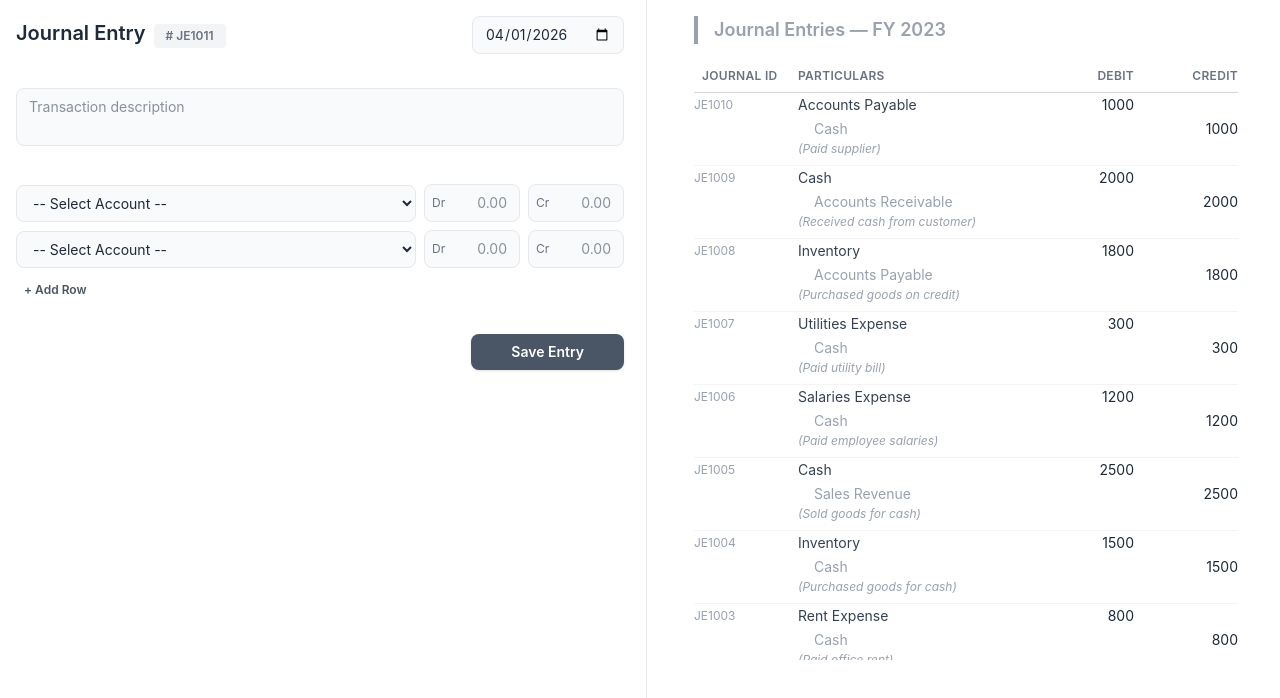
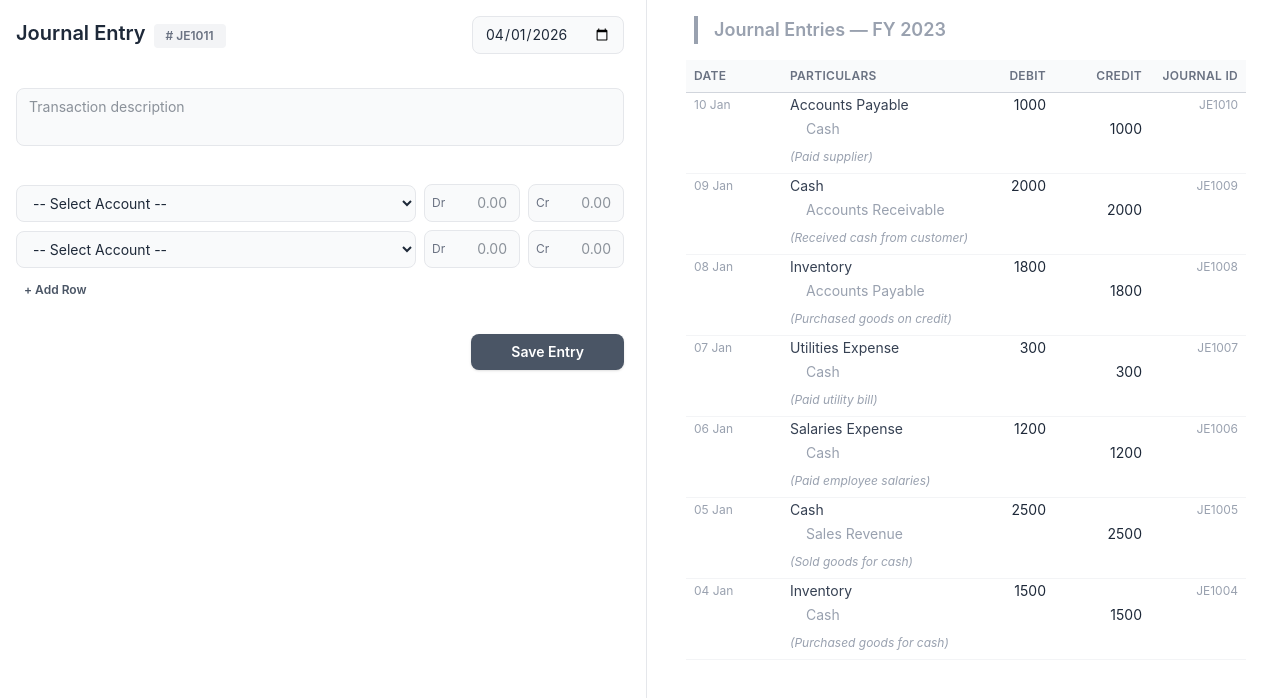
Before and after one commit to jahidulcf/ledger, a React (Vite) app: page / in a window 1280 px wide. Shown: the top 698 px of the page. Built offline with nearby package versions, Linux system fonts and the light colour scheme.

Commit message:
add input max length in journal form

```diff
--- a/src/components/JournalEntry/JournalEntry.jsx
+++ b/src/components/JournalEntry/JournalEntry.jsx
@@ -33,6 +33,7 @@ const JournalEntry = ({ entries, setEntries }) => {
                 <textarea
                     className={`w-full p-3 resize-none ${BASE_STYLE} ${errors.description ? "border-red-300 focus:ring-red-300" : ""}`}
                     placeholder="Transaction description"
+                    maxLength={100}
                     value={form.description}
                     onChange={(e) => handleField("description", e.target.value)} />
 
--- a/src/components/JournalEntry/JournalRow.jsx
+++ b/src/components/JournalEntry/JournalRow.jsx
@@ -34,6 +34,7 @@ const JournalRow = ({
                     type="text"
                     inputMode="decimal"
                     placeholder="0.00"
+                    maxLength={12}
                     value={row.debit}
                     onChange={(e) => onChange(row.id, "debit", e.target.value)}
                 />
@@ -47,6 +48,7 @@ const JournalRow = ({
                     type="text"
                     inputMode="decimal"
                     placeholder="0.00"
+                    maxLength={12}
                     value={row.credit}
                     onChange={(e) => onChange(row.id, "credit", e.target.value)}
                 />
--- a/src/components/Journals/Entry.jsx
+++ b/src/components/Journals/Entry.jsx
@@ -1,6 +1,6 @@
 import { SEED_ACCOUNTS } from '../JournalEntry/constants';
 
-// const formatDate = (date) => new Date(date).toLocaleDateString('en-GB', { day: '2-digit', month: 'short' });
+const formatDate = (date) => new Date(date).toLocaleDateString('en-GB', { day: '2-digit', month: 'short' });
 
 const Entry = ({ entry }) => {
   const getAccountName = (id) => SEED_ACCOUNTS.find(a => a.id === id)?.name ?? id;
@@ -11,34 +11,35 @@ const Entry = ({ entry }) => {
         const hasCr = Number(row.credit) > 0;
         return (
           <tr key={row.id}>
-            <td className="py-0.5 text-gray-400 text-xs whitespace-nowrap w-24">
-              {i === 0 ? entry.id : ''}
+            <td className="px-2 text-gray-400 text-xs whitespace-nowrap w-24">
+              {i === 0 ? formatDate(entry.date) : ''}
             </td>
-            {/* <td className="pr-2 text-gray-400 text-xs whitespace-nowrap w-24">
-              {i === 0 ? formatDate(entry.date) : ''}
-            </td> */}
             <td className={`px-2 text-sm py-0.5 ${hasCr ? 'pl-6 text-gray-400' : 'text-gray-700'}`}>
               {getAccountName(row.account)}
             </td>
             <td className="px-2 text-right text-sm text-gray-800 w-24">
               {Number(row.debit) > 0 ? row.debit : ''}
             </td>
-            <td className="pl-2 text-right text-sm text-gray-800 w-24">
+            <td className="px-2 text-right text-sm text-gray-800 w-24">
               {Number(row.credit) > 0 ? row.credit : ''}
+            </td>
+            <td className="p-2 py-0.5 text-gray-400 text-xs text-right whitespace-nowrap w-24">
+              {i === 0 ? entry.id : ''}
             </td>
           </tr>
         );
       })}
       <tr>
         <td className="pr-2" />
-        {/* <td className="pr-2" /> */}
-        <td className="px-2 text-xs text-gray-400 italic pb-2">
-          ({entry.description})
+        <td colSpan={4} className="px-2 py-2 text-xs text-gray-400 italic">
+          <div className="w-full max-w-full overflow-hidden line-clamp-2">
+            ({entry.description})
+          </div>
         </td>
         <td /><td />
       </tr>
       <tr>
-        <td colSpan={4} className="border-b border-gray-100" />
+        <td colSpan={5} className="border-b border-gray-100" />
       </tr>
     </>
   );
--- a/src/components/Journals/Journals.jsx
+++ b/src/components/Journals/Journals.jsx
@@ -5,27 +5,27 @@ const Journals = ({entries}) => {
   const year = entries[0]?.date ? new Date(entries[0].date).getFullYear() : new Date().getFullYear();
 
   return (
-    <div className="w-full max-w-xl container mx-auto overflow-x-auto px-4">
-      <h2 className="text-lg font-semibold my-4 px-4 border-l-4 border-gray-400 text-gray-400">Journal Entries — FY {year}</h2>
+    <div className="w-full container mx-auto overflow-x-auto max-w-xl">
+      <h2 className="text-lg font-semibold m-4 px-4 border-l-4 border-gray-400 text-gray-400">Journal Entries — FY {year}</h2>
       {/* Table Scrollable Container */}
-      <div className="overflow-y-auto max-h-150">
+      <div className="overflow-y-auto max-h-150 px-2">
         <table className="w-full min-w-96 border-collapse text-sm">
-          <thead className="sticky top-0 z-10 bg-white">
+          <thead className="sticky top-0 z-10 bg-gray-50">
             <tr className="border-b border-gray-300">
-              <th className="py-2 px-2 text-left text-xs font-semibold text-gray-500 uppercase tracking-wide w-24">
-                Journal ID
+              <th className="p-2 text-left text-xs font-semibold text-gray-500 uppercase tracking-wide w-24">
+                Date
               </th>
-              {/* <th className="py-2 pr-2 text-left text-xs font-semibold text-gray-500 uppercase tracking-wide w-24">
-                Date
-              </th> */}
-              <th className="py-2 px-2 text-left text-xs font-semibold text-gray-500 uppercase tracking-wide">
+              <th className="p-2 text-left text-xs font-semibold text-gray-500 uppercase tracking-wide">
                 Particulars
               </th>
-              <th className="py-2 px-2 text-right text-xs font-semibold text-gray-500 uppercase tracking-wide w-24">
+              <th className="p-2 text-right text-xs font-semibold text-gray-500 uppercase tracking-wide w-24">
                 Debit
               </th>
-              <th className="py-2 pl-2 text-right text-xs font-semibold text-gray-500 uppercase tracking-wide w-24">
+              <th className="p-2 text-right text-xs font-semibold text-gray-500 uppercase tracking-wide w-24">
                 Credit
+              </th>
+              <th className="p-2 text-right text-xs font-semibold text-gray-500 uppercase tracking-wide w-24">
+                Journal ID
               </th>
             </tr>
           </thead>
```
